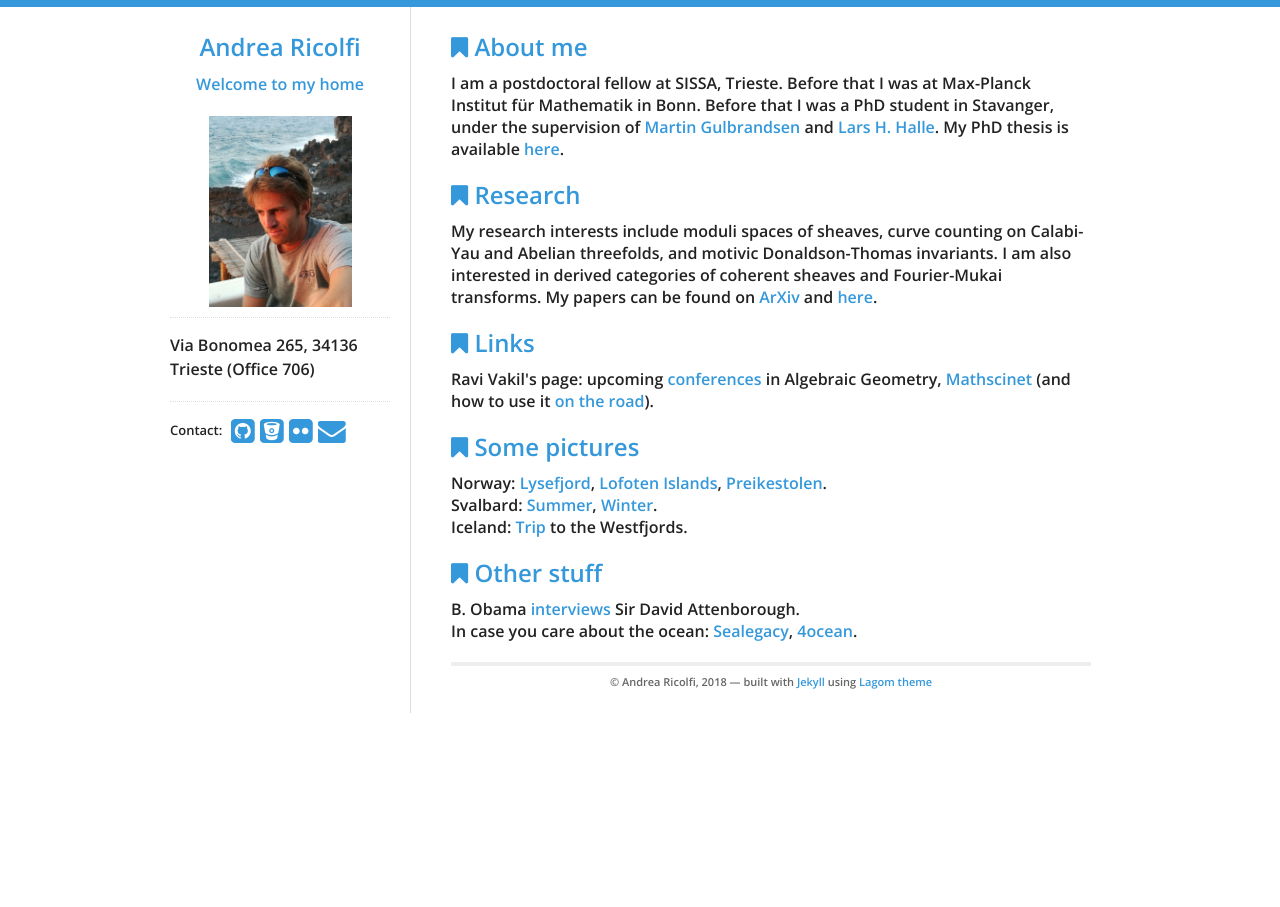
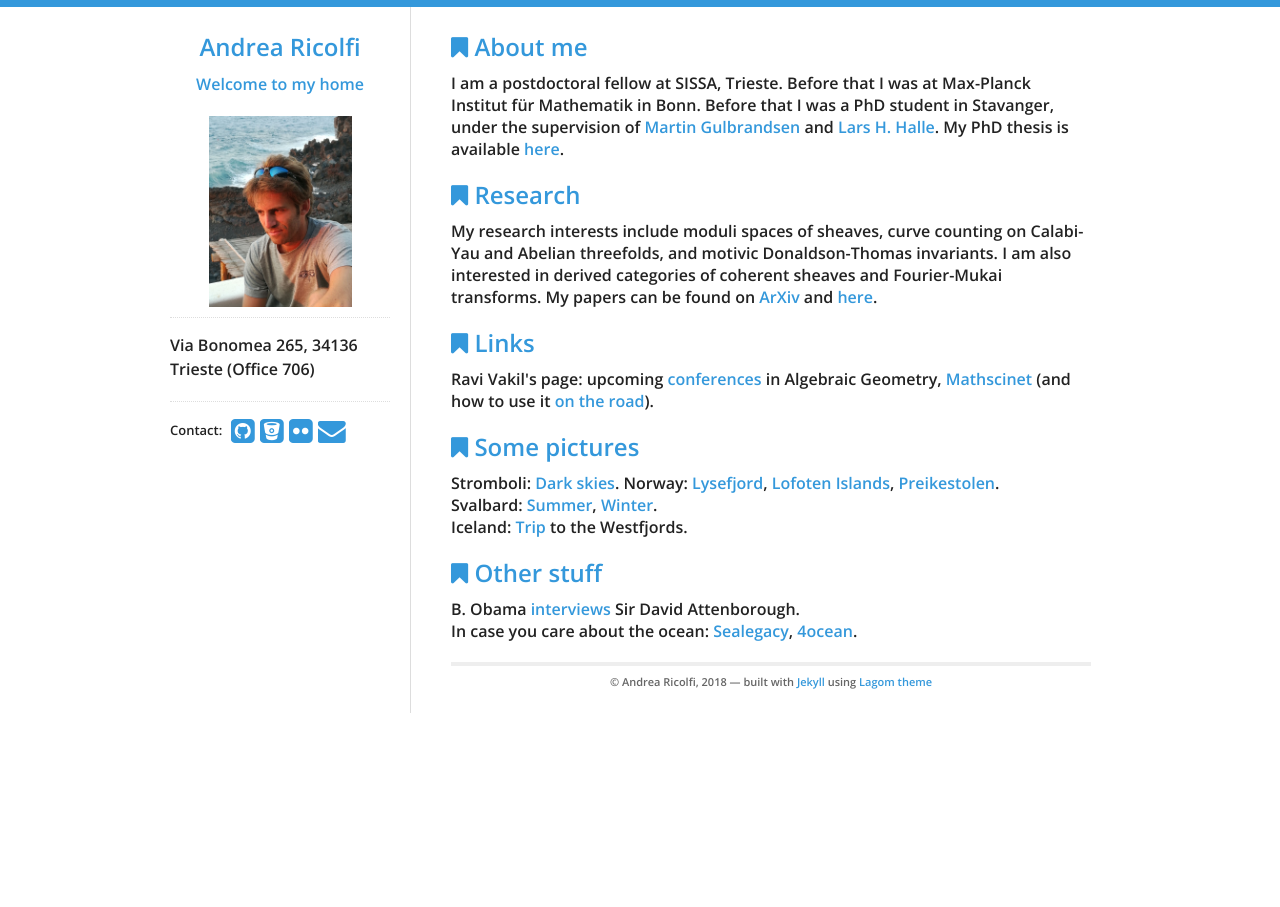
Before and after one commit to atricolfi/atricolfi.github.io, a Jekyll site: the page built from index.html, in a window 1280 px wide. Built offline with Jekyll 4.4.1, drawn with Linux system fonts in a browser that asks for light colours.

Commit message:
Update index.html

```diff
--- a/index.html
+++ b/index.html
@@ -33,6 +33,8 @@ href="http://blogs.ams.org/beyondreviews/2015/04/28/using-mathscinet-at-home-or-
 <div id="home">
   <h2><i class="fa fa-bookmark"></i> Some pictures</h2>
 <p>
+  Stromboli:
+  <a href="DarkSkies.html"> Dark skies</a>.
   Norway:
 <a href="Lysefjord.html"> Lysefjord</a>, <a href="Lofoten.html">Lofoten Islands</a>, <a href="Preikestolen.html">Preikestolen</a>.<br>
   Svalbard:
```
